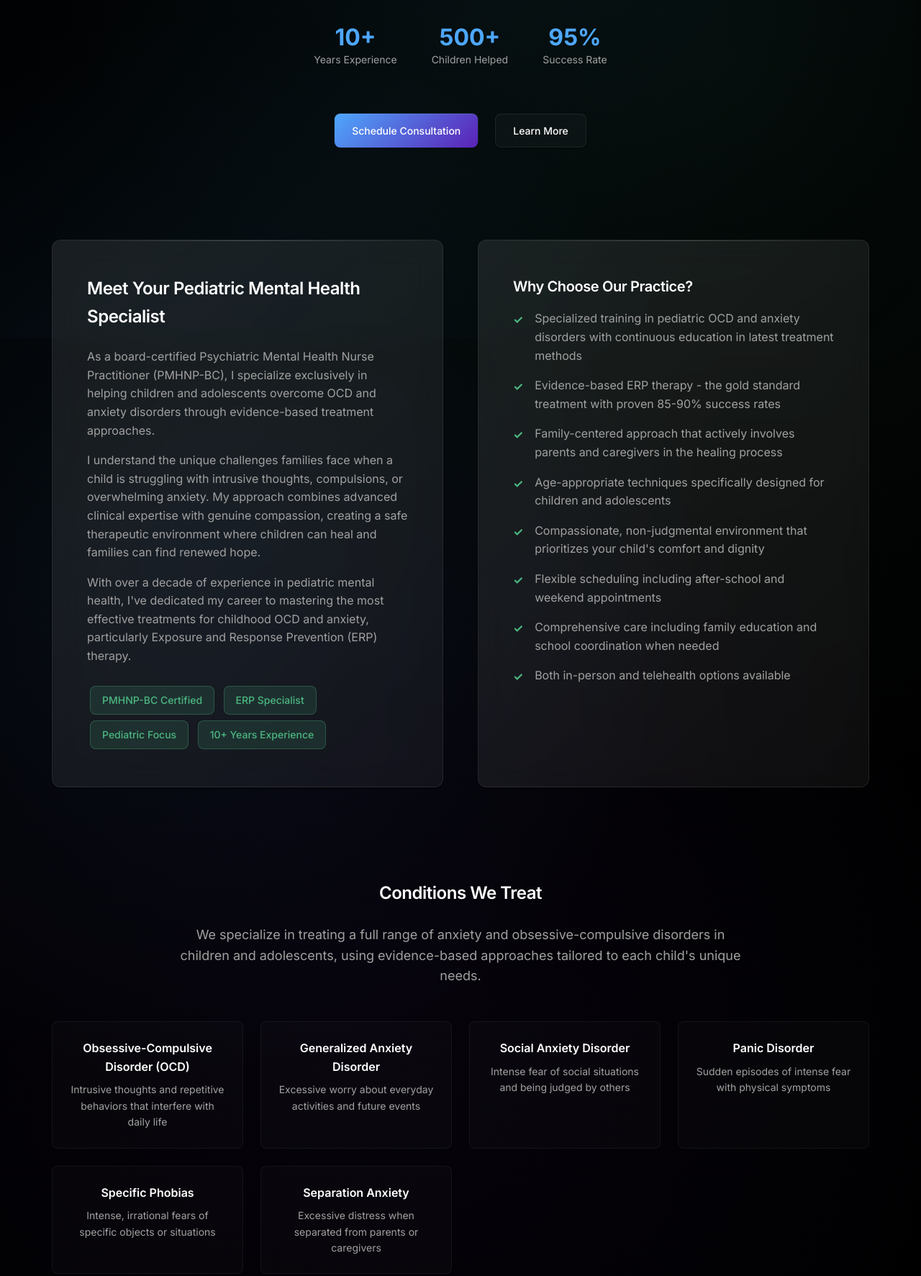
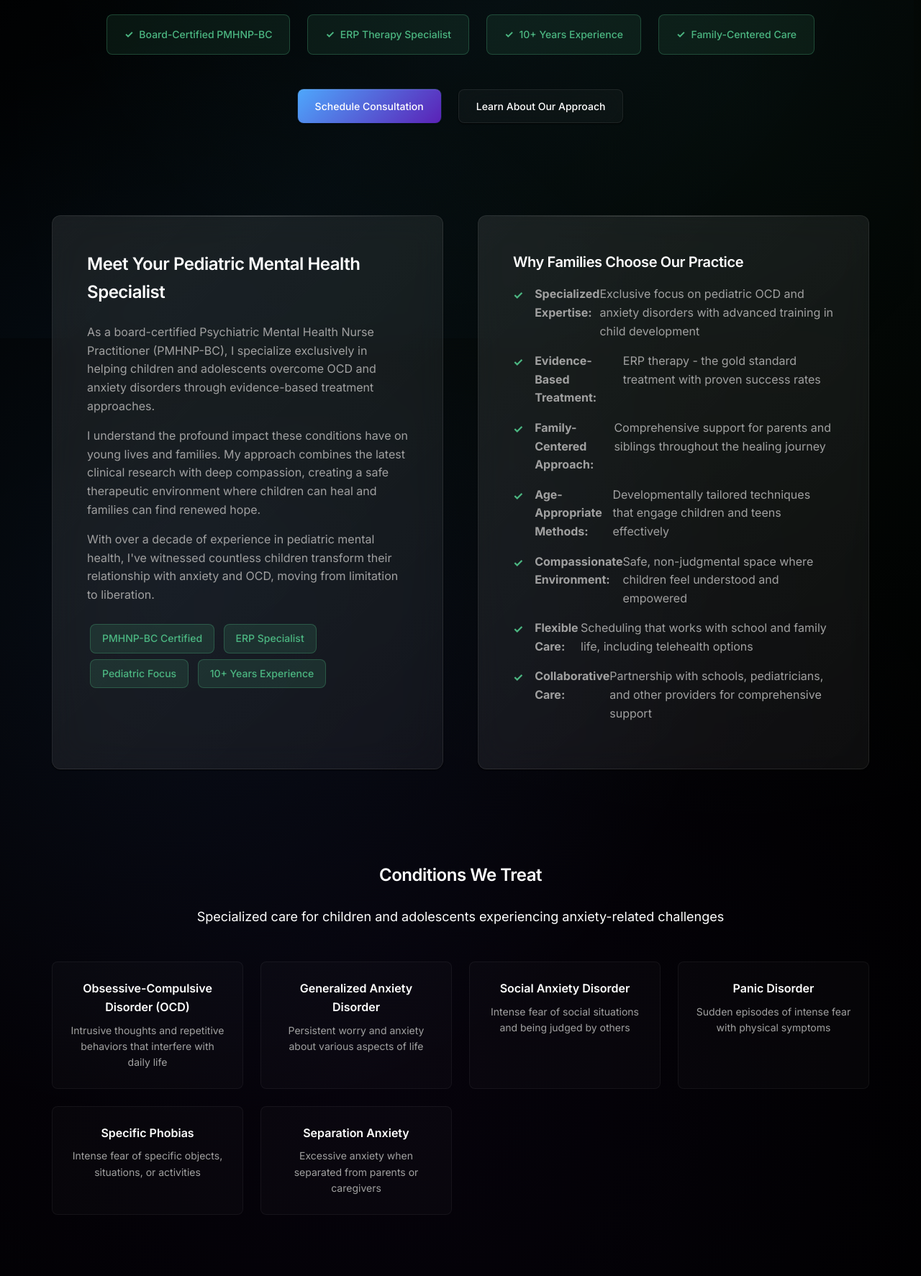
Before and after one commit to kolbydayley/hello-world-website, a website: page index.html in a window 1280 px wide. Shown: the part 320-2093 px from the top of the page at 72% size. Drawn offline with Linux system fonts and the light colour scheme.

Commit message:
Update index.html with modern design implementation

```diff
--- a/index.html
+++ b/index.html
@@ -424,6 +424,33 @@
             grid-template-columns: repeat(auto-fit, minmax(300px, 1fr));
         }
 
+        /* Trust Indicators */
+        .trust-indicators {
+            display: flex;
+            justify-content: center;
+            flex-wrap: wrap;
+            gap: var(--spacing-lg);
+            margin: var(--spacing-2xl) 0;
+        }
+
+        .trust-badge {
+            display: flex;
+            align-items: center;
+            gap: var(--spacing-sm);
+            padding: var(--spacing-md) var(--spacing-lg);
+            background: rgba(76, 183, 130, 0.1);
+            border: 1px solid rgba(76, 183, 130, 0.3);
+            border-radius: var(--border-radius);
+            color: var(--color-success);
+            font-size: var(--font-size-sm);
+            font-weight: var(--font-weight-medium);
+        }
+
+        .trust-badge::before {
+            content: '✓';
+            font-weight: var(--font-weight-bold);
+        }
+
         /* Credential Badge */
         .credential-badge {
             display: inline-flex;
@@ -436,34 +463,6 @@
             font-size: var(--font-size-sm);
             font-weight: var(--font-weight-medium);
             margin: var(--spacing-xs);
-        }
-
-        /* Trust Indicators */
-        .trust-indicators {
-            display: flex;
-            justify-content: center;
-            align-items: center;
-            gap: var(--spacing-2xl);
-            margin: var(--spacing-3xl) 0;
-            flex-wrap: wrap;
-        }
-
-        .trust-item {
-            text-align: center;
-            color: var(--color-text-secondary);
-        }
-
-        .trust-number {
-            font-size: var(--font-size-3xl);
-            font-weight: var(--font-weight-bold);
-            color: var(--color-accent);
-            display: block;
-            line-height: 1;
-        }
-
-        .trust-label {
-            font-size: var(--font-size-sm);
-            margin-top: var(--spacing-xs);
         }
 
         /* CTA Section */
@@ -534,32 +533,21 @@
             display: grid;
             gap: var(--spacing-lg);
             grid-template-columns: repeat(auto-fit, minmax(250px, 1fr));
-            margin-top: var(--spacing-2xl);
+            margin: var(--spacing-2xl) 0;
         }
 
         .condition-item {
+            padding: var(--spacing-lg);
             background: rgba(255, 255, 255, 0.02);
             border: 1px solid var(--color-border-subtle);
             border-radius: var(--border-radius);
-            padding: var(--spacing-lg);
             text-align: center;
-            transition: all var(--transition);
         }
 
-        .condition-item:hover {
-            border-color: var(--color-accent);
-            background: rgba(78, 167, 252, 0.05);
-        }
-
-        .condition-title {
+        .condition-item h4 {
+            color: var(--color-text);
             font-weight: var(--font-weight-semibold);
-            color: var(--color-text);
             margin-bottom: var(--spacing-sm);
-        }
-
-        .condition-desc {
-            font-size: var(--font-size-sm);
-            color: var(--color-text-secondary);
         }
 
         /* Animations */
@@ -623,7 +611,8 @@
             }
 
             .trust-indicators {
-                gap: var(--spacing-lg);
+                flex-direction: column;
+                align-items: center;
             }
 
             .conditions-grid {
@@ -643,11 +632,6 @@
             .card {
                 padding: var(--spacing-lg);
             }
-
-            .trust-indicators {
-                flex-direction: column;
-                gap: var(--spacing-md);
-            }
         }
 
         /* Accessibility */
@@ -664,7 +648,7 @@
             outline-offset: 2px;
         }
 
-        /* Skip to content link for screen readers */
+        /* Skip to content for screen readers */
         .skip-link {
             position: absolute;
             top: -40px;
@@ -683,18 +667,19 @@
     </style>
 </head>
 <body>
+    <!-- Skip to content link for accessibility -->
     <a href="#main-content" class="skip-link">Skip to main content</a>
 
     <!-- Navigation -->
     <nav class="nav" role="navigation" aria-label="Main navigation">
         <div class="nav-container">
-            <a href="#home" class="nav-logo">Pediatric Mental Health</a>
+            <a href="#home" class="nav-logo">Pediatric Mental Health Care</a>
             <ul class="nav-links">
                 <li><a href="#home">Home</a></li>
                 <li><a href="#about">About</a></li>
                 <li><a href="#services">Services</a></li>
                 <li><a href="#testimonials">Testimonials</a></li>
-                <li><a href="#scheduling">Schedule</a></li>
+                <li><a href="#contact">Contact</a></li>
             </ul>
         </div>
     </nav>
@@ -708,23 +693,15 @@
 
                 <!-- Trust Indicators -->
                 <div class="trust-indicators">
-                    <div class="trust-item">
-                        <span class="trust-number">10+</span>
-                        <div class="trust-label">Years Experience</div>
-                    </div>
-                    <div class="trust-item">
-                        <span class="trust-number">500+</span>
-                        <div class="trust-label">Children Helped</div>
-                    </div>
-                    <div class="trust-item">
-                        <span class="trust-number">95%</span>
-                        <div class="trust-label">Success Rate</div>
-                    </div>
+                    <div class="trust-badge">Board-Certified PMHNP-BC</div>
+                    <div class="trust-badge">ERP Therapy Specialist</div>
+                    <div class="trust-badge">10+ Years Experience</div>
+                    <div class="trust-badge">Family-Centered Care</div>
                 </div>
 
-                <div style="display: flex; gap: var(--spacing-lg); justify-content: center; flex-wrap: wrap;">
-                    <a href="#scheduling" class="button button--primary">Schedule Consultation</a>
-                    <a href="#about" class="button button--secondary">Learn More</a>
+                <div style="display: flex; gap: var(--spacing-lg); justify-content: center; flex-wrap: wrap; margin-top: var(--spacing-2xl);">
+                    <a href="#contact" class="button button--primary">Schedule Consultation</a>
+                    <a href="#about" class="button button--secondary">Learn About Our Approach</a>
                 </div>
             </div>
         </section>
@@ -736,8 +713,8 @@
                     <div class="card">
                         <h2 class="title">Meet Your Pediatric Mental Health Specialist</h2>
                         <p class="text">As a board-certified Psychiatric Mental Health Nurse Practitioner (PMHNP-BC), I specialize exclusively in helping children and adolescents overcome OCD and anxiety disorders through evidence-based treatment approaches.</p>
-                        <p class="text">I understand the unique challenges families face when a child is struggling with intrusive thoughts, compulsions, or overwhelming anxiety. My approach combines advanced clinical expertise with genuine compassion, creating a safe therapeutic environment where children can heal and families can find renewed hope.</p>
-                        <p class="text">With over a decade of experience in pediatric mental health, I've dedicated my career to mastering the most effective treatments for childhood OCD and anxiety, particularly Exposure and Response Prevention (ERP) therapy.</p>
+                        <p class="text">I understand the profound impact these conditions have on young lives and families. My approach combines the latest clinical research with deep compassion, creating a safe therapeutic environment where children can heal and families can find renewed hope.</p>
+                        <p class="text">With over a decade of experience in pediatric mental health, I've witnessed countless children transform their relationship with anxiety and OCD, moving from limitation to liberation.</p>
                         <div style="margin-top: var(--spacing-lg);">
                             <span class="credential-badge">PMHNP-BC Certified</span>
                             <span class="credential-badge">ERP Specialist</span>
@@ -747,16 +724,15 @@
                     </div>
 
                     <div class="card">
-                        <h3 class="title">Why Choose Our Practice?</h3>
+                        <h3 class="title">Why Families Choose Our Practice</h3>
                         <ul class="feature-list">
-                            <li>Specialized training in pediatric OCD and anxiety disorders with continuous education in latest treatment methods</li>
-                            <li>Evidence-based ERP therapy - the gold standard treatment with proven 85-90% success rates</li>
-                            <li>Family-centered approach that actively involves parents and caregivers in the healing process</li>
-                            <li>Age-appropriate techniques specifically designed for children and adolescents</li>
-                            <li>Compassionate, non-judgmental environment that prioritizes your child's comfort and dignity</li>
-                            <li>Flexible scheduling including after-school and weekend appointments</li>
-                            <li>Comprehensive care including family education and school coordination when needed</li>
-                            <li>Both in-person and telehealth options available</li>
+                            <li><strong>Specialized Expertise:</strong> Exclusive focus on pediatric OCD and anxiety disorders with advanced training in child development</li>
+                            <li><strong>Evidence-Based Treatment:</strong> ERP therapy - the gold standard treatment with proven success rates</li>
+                            <li><strong>Family-Centered Approach:</strong> Comprehensive support for parents and siblings throughout the healing journey</li>
+                            <li><strong>Age-Appropriate Methods:</strong> Developmentally tailored techniques that engage children and teens effectively</li>
+                            <li><strong>Compassionate Environment:</strong> Safe, non-judgmental space where children feel understood and empowered</li>
+                            <li><strong>Flexible Care:</strong> Scheduling that works with school and family life, including telehealth options</li>
+                            <li><strong>Collaborative Care:</strong> Partnership with schools, pediatricians, and other providers for comprehensive support</li>
                         </ul>
                     </div>
                 </div>
@@ -767,34 +743,40 @@
         <section class="section">
             <div class="container">
                 <h2 class="title" style="text-align: center; margin-bottom: var(--spacing-lg);">Conditions We Treat</h2>
-                <p class="text" style="text-align: center; max-width: 800px; margin: 0 auto var(--spacing-2xl) auto; font-size: var(--font-size-lg);">
-                    We specialize in treating a full range of anxiety and obsessive-compulsive disorders in children and adolescents, using evidence-based approaches tailored to each child's unique needs.
+                <p class="text" style="text-align: center; font-size: var(--font-size-lg); margin-bottom: var(--spacing-2xl); color: var(--color-text);">
+                    Specialized care for children and adolescents experiencing anxiety-related challenges
                 </p>
 
                 <div class="conditions-grid">
                     <div class="condition-item">
-                        <div class="condition-title">Obsessive-Compulsive Disorder (OCD)</div>
-                        <div class="condition-desc">Intrusive thoughts and repetitive behaviors that interfere with daily life</div>
+                        <h4>Obsessive-Compulsive Disorder (OCD)</h4>
+                        <p class="text" style="font-size: var(--font-size-sm);">Intrusive thoughts and repetitive behaviors that interfere with daily life</p>
                     </div>
                     <div class="condition-item">
-                        <div class="condition-title">Generalized Anxiety Disorder</div>
-                        <div class="condition-desc">Excessive worry about everyday activities and future events</div>
+                        <h4>Generalized Anxiety Disorder</h4>
+                        <p class="text" style="font-size: var(--font-size-sm);">Persistent worry and anxiety about various aspects of life</p>
                     </div>
                     <div class="condition-item">
-                        <div class="condition-title">Social Anxiety Disorder</div>
-                        <div class="condition-desc">Intense fear of social situations and being judged by others</div>
+                        <h4>Social Anxiety Disorder</h4>
+                        <p class="text" style="font-size: var(--font-size-sm);">Intense fear of social situations and being judged by others</p>
                     </div>
                     <div class="condition-item">
-                        <div class="condition-title">Panic Disorder</div>
-                        <div class="condition-desc">Sudden episodes of intense fear with physical symptoms</div>
+                        <h4>Panic Disorder</h4>
+                        <p class="text" style="font-size: var(--font-size-sm);">Sudden episodes of intense fear with physical symptoms</p>
                     </div>
                     <div class="condition-item">
-                        <div class="condition-title">Specific Phobias</div>
-                        <div class="condition-desc">Intense, irrational fears of specific objects or situations</div>
+                        <h4>Specific Phobias</h4>
+                        <p class="text" style="font-size: var(--font-size-sm);">Intense fear of specific objects, situations, or activities</p>
                     </div>
                     <div class="condition-item">
-                        <div class="condition-title">Separation Anxiety</div>
-                        <div class="condition-desc">Excessive distress when separated from parents or caregivers</div>
+                        <h4>Separation Anxiety</h4>
+                        <p class="text" style="font-size: var(--font-size-sm);">Excessive anxiety when separated from parents or caregivers</p>
                     </div>
                 </div>
             </div>
+        </section>
+
+        <!-- Services Section -->
+        <section id="services" class="section">
+            <div class="container">
+                <h2 class="title" style="text-align: center; margin-bottom: var(--spacing-3xl
```
